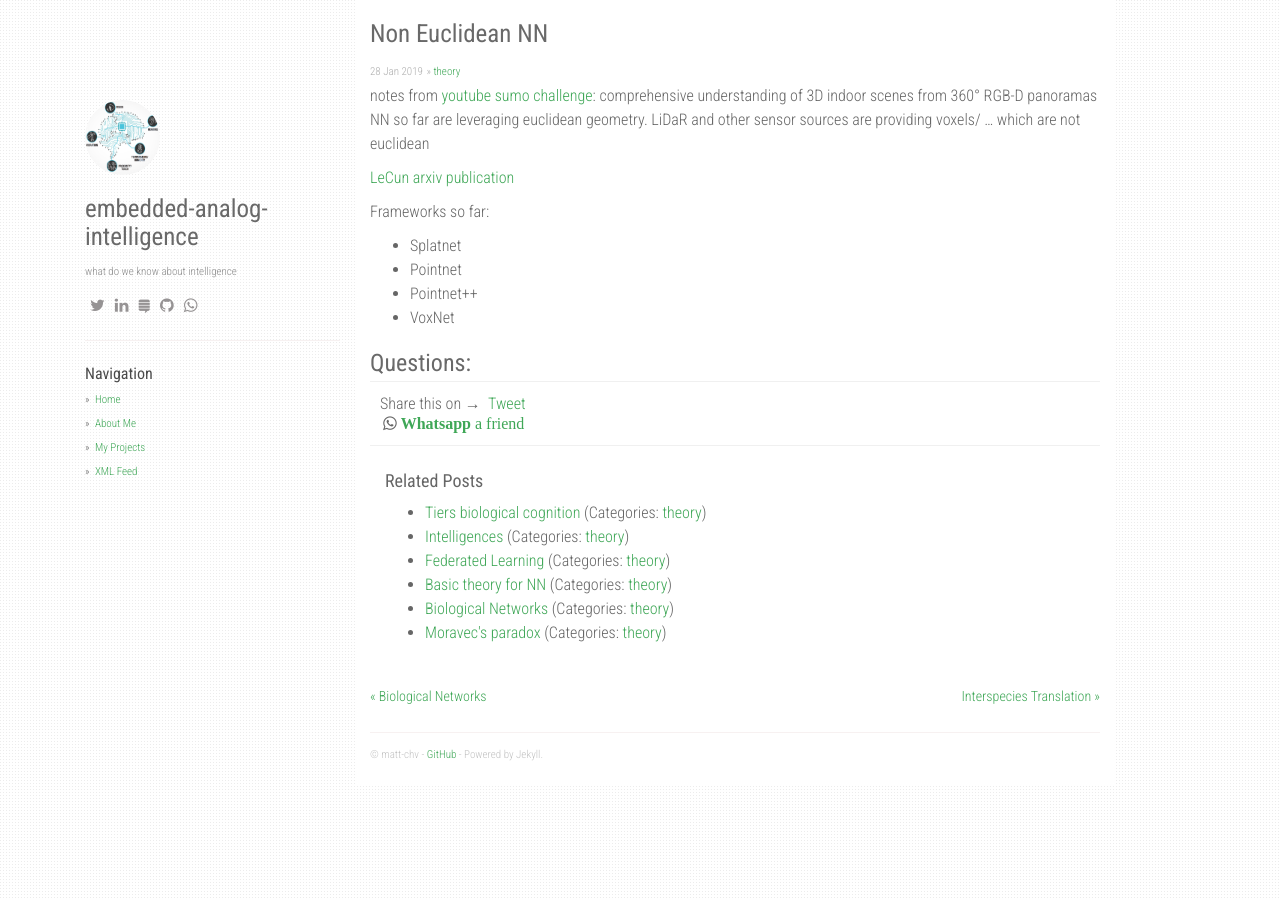
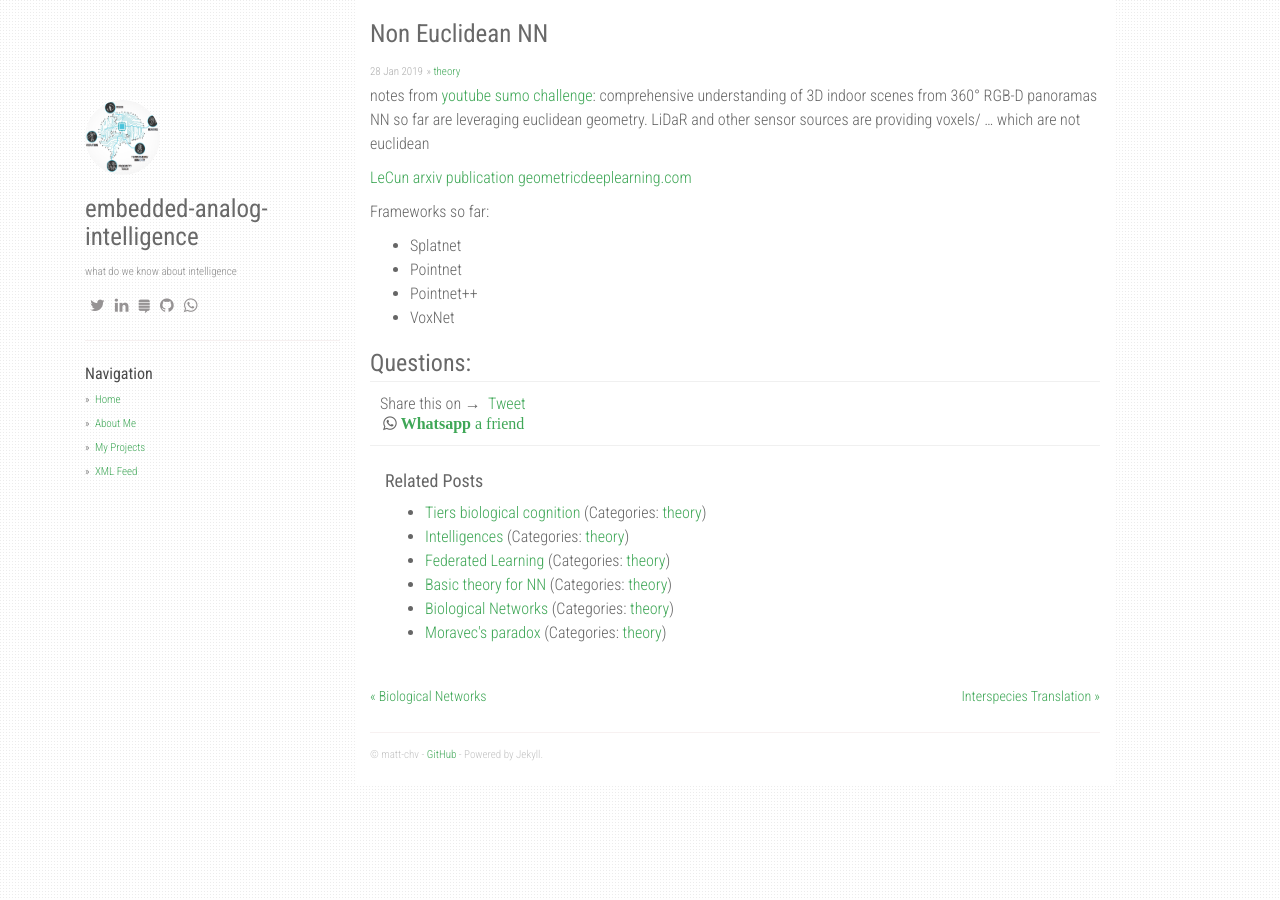
Before and after one commit to matt-chv/embedded-analog-intelligence, a Jekyll site: the page built from _posts/2019-01-28-non-euclidean-nn.md, in a window 1280 px wide. Built offline with Jekyll 4.4.1, drawn with Linux system fonts in a browser that asks for light colours; nearby versions of some CDN libraries; our own code applies the rules of GitHub Pages for plain Markdown files; comment, search, counter and statistics services are not loaded.

Commit message:
Update 2019-01-28-non-euclidean-nn.md

```diff
--- a/_posts/2019-01-28-non-euclidean-nn.md
+++ b/_posts/2019-01-28-non-euclidean-nn.md
@@ -11,6 +11,7 @@ NN so far are leveraging euclidean geometry.
 LiDaR and other sensor sources are providing voxels/ ... which are not euclidean
 
 [LeCun arxiv publication](https://arxiv.org/pdf/1611.08097.pdf)
+[geometricdeeplearning.com](http://geometricdeeplearning.com/)
 
 Frameworks so far:
 * Splatnet
```
